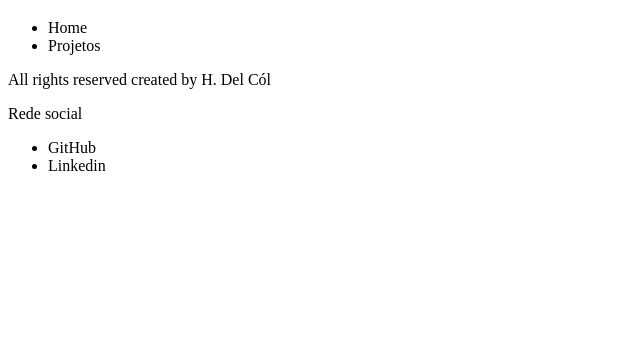
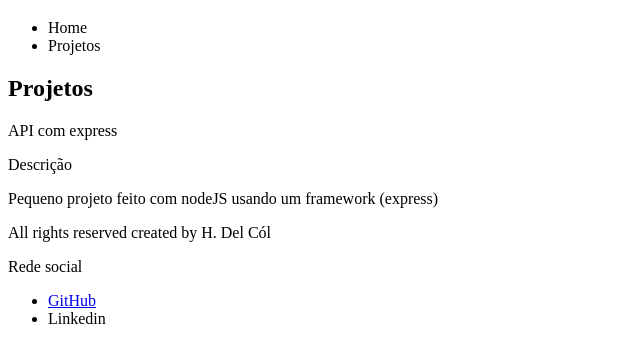
Before and after one commit to Col-13/delcorp, a website: page index.html in a window 1280 px wide. Shown: the part 61-424 px from the top of the page, without its empty margins (0-640 px from the left). Drawn offline with Linux system fonts and the light colour scheme.

Commit message:
index html modificado, criei secao projetos

```diff
--- a/index.html
+++ b/index.html
@@ -15,13 +15,20 @@
             </ul>
         </nav>
     </header>
-    <main class="main-goal"></main>
+    <main class="main-goal">
+        <section class="projetos">
+            <h2>Projetos</h2>
+            <p>API com express</p>
+            <p>Descrição</p>
+            <p>Pequeno projeto feito com nodeJS usando um framework (express)</p>
+        </section>
+    </main>
     <footer class="footer-main">
         <p>All rights reserved created by H. Del Cól</p>
         <section class="redes">
             <p>Rede social</p>
             <ul>
-                <li>GitHub</li>
+                <li><a href="https://github.com/Col-13">GitHub</a></li>
                 <li>Linkedin</li>
             </ul>
         </section>
```
Also changed, not shown: package.json (+5 -2 lines), 2 other files.
